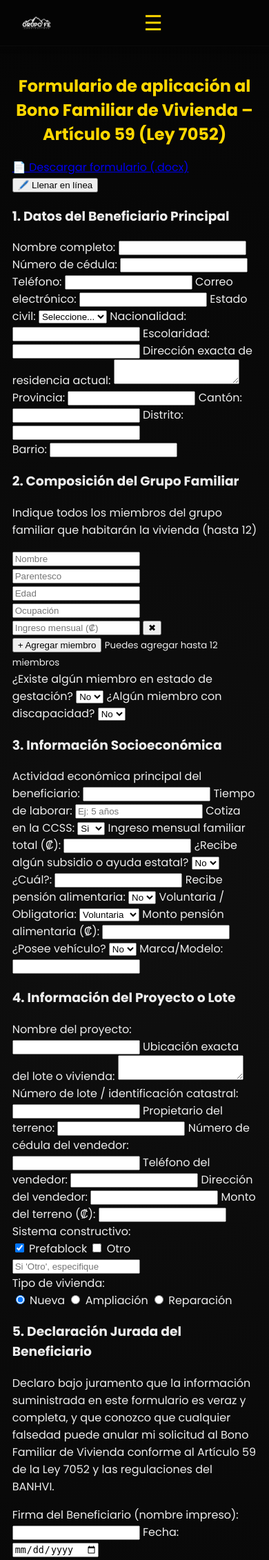
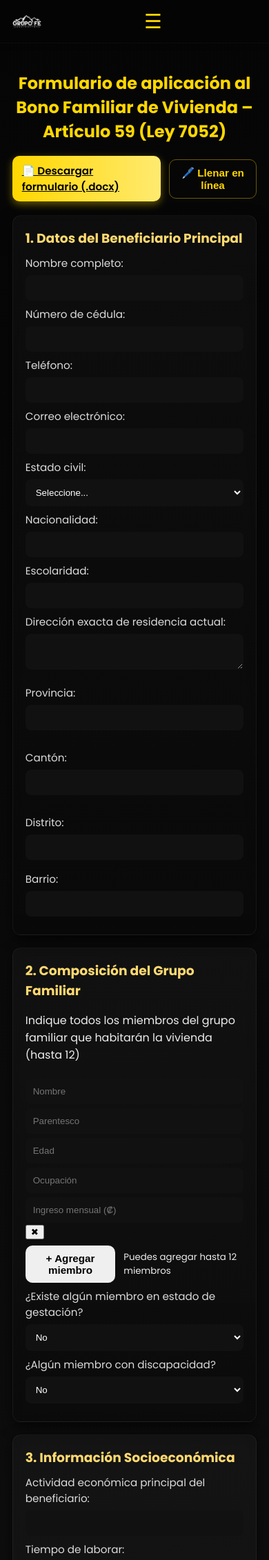
Before and after one commit to Shazan69-blip/p-gina-web, a Python web app: template templates/formulario.html in a window 390 px wide. Shown: the top 2262 px of the page at 69% size. Run offline with Jinja, Linux system fonts and the light colour scheme; the template is opened without the code that fills it, so the values that code supplies are empty.

Commit message:
Actualizo servicios.html y color de servicios.css

```diff
--- a/static/color de formulario.css
+++ b/static/color de formulario.css
@@ -48,7 +48,7 @@ body {
   letter-spacing: 1px;
 }
 
-/* ======= MENÚ PRINCIPAL ======= */
+/* ======= Menú ======= */
 .navbar ul {
   display: flex;
   gap: 22px;
@@ -69,60 +69,54 @@ body {
   color: #FFD700;
 }
 
-/* ======= BOTÓN HAMBURGUESA ======= */
+/* ======= Menú Hamburguesa ======= */
 .menu-toggle {
   display: none;
-  font-size: 1.9rem;
+  font-size: 1.8rem;
   color: #FFD700;
+  cursor: pointer;
   background: none;
   border: none;
-  cursor: pointer;
-  transition: transform 0.3s ease;
 }
 
-.menu-toggle.active {
-  transform: rotate(90deg);
-}
+/* ======= Menú móvil ======= */
+@media (max-width: 768px) {
+  .navbar {
+    padding: 10px 18px;
+  }
 
-/* ======= MENÚ MÓVIL ======= */
-@media (max-width: 850px) {
   .menu-toggle {
     display: block;
-    z-index: 1100;
   }
 
   .navbar ul {
     display: none;
     flex-direction: column;
-    background: rgba(10, 10, 10, 0.97);
+    background: rgba(10,10,10,0.98);
     position: absolute;
-    top: 64px;
-    right: 16px;
-    width: 220px;
+    top: 60px;
+    right: 0;
+    width: 80%;
+    max-width: 280px;
     padding: 18px;
-    border-radius: 12px;
-    box-shadow: 0 8px 20px rgba(0,0,0,0.6);
-    animation: fadeSlide 0.3s ease forwards;
+    border-radius: 8px 0 0 8px;
+    box-shadow: -4px 0 20px rgba(0,0,0,0.5);
+    transition: all 0.3s ease;
   }
 
-  .navbar ul.show {
+  .navbar ul.active {
     display: flex;
+    animation: slideIn 0.3s ease forwards;
   }
 
   .navbar ul li {
-    margin: 10px 0;
+    padding: 10px 0;
     text-align: right;
   }
 
   .navbar ul a {
-    display: block;
-    color: #FFD700;
+    color: #fff;
     font-size: 1.05rem;
-    padding: 6px 0;
-  }
-
-  .navbar ul a:hover {
-    color: #fff;
   }
 
   .logo h1 {
@@ -130,19 +124,19 @@ body {
   }
 }
 
-/* ======= ANIMACIÓN ======= */
-@keyframes fadeSlide {
+/* ======= Animación del menú ======= */
+@keyframes slideIn {
   from {
     opacity: 0;
-    transform: translateY(-10px);
+    transform: translateX(100%);
   }
   to {
     opacity: 1;
-    transform: translateY(0);
+    transform: translateX(0);
   }
 }
 
-/* ======= CONTENEDOR ======= */
+/* ======= Contenedor ======= */
 .contenedor {
   width: 94%;
   max-width: 1050px;
@@ -156,7 +150,131 @@ h2 {
   margin-bottom: 18px;
 }
 
-/* ======= FOOTER ======= */
+/* ======= Botones ======= */
+.btn {
+  padding: 10px 14px;
+  border-radius: 10px;
+  border: none;
+  cursor: pointer;
+  font-weight: 600;
+  position: relative;
+  overflow: hidden;
+  transition: all 0.3s ease;
+  font-size: 0.95rem;
+}
+
+.btn-gold {
+  background: linear-gradient(90deg, #FFD700, #ffea70);
+  color: #000;
+  box-shadow: 0 4px 12px rgba(255,215,0,0.4);
+}
+
+.btn-gold:hover {
+  transform: translateY(-1px);
+  box-shadow: 0 6px 20px rgba(255,215,0,0.5);
+}
+
+.btn-outline {
+  background: transparent;
+  border: 1px solid rgba(255,215,0,0.4);
+  color: #FFD700;
+}
+
+.btn-outline:hover {
+  background: rgba(255,215,0,0.1);
+}
+
+/* ======= Cards ======= */
+.card {
+  background: linear-gradient(180deg, rgba(255,255,255,0.03), rgba(0,0,0,0.1));
+  border: 1px solid rgba(255,255,255,0.05);
+  backdrop-filter: blur(6px);
+  padding: 18px;
+  border-radius: 12px;
+  margin: 18px 0;
+  box-shadow: 0 6px 20px rgba(0,0,0,0.6);
+  transition: all 0.3s ease;
+  animation: fadeInUp 0.5s ease both;
+}
+
+.card:hover {
+  transform: translateY(-2px);
+  box-shadow: 0 8px 24px rgba(0,0,0,0.4);
+}
+
+.card h3 {
+  color: #ffd970;
+  margin: 0 0 10px 0;
+}
+
+/* ======= Inputs ======= */
+label {
+  display: block;
+  margin: 8px 0;
+  color: #dcdcdc;
+  font-size: 0.95rem;
+}
+
+input,
+textarea,
+select {
+  width: 100%;
+  padding: 10px;
+  border-radius: 8px;
+  border: 1px solid transparent;
+  background: #111111;
+  color: #fff;
+  margin-top: 6px;
+  outline: none;
+  transition: all 0.25s ease;
+}
+
+input:focus,
+textarea:focus,
+select:focus {
+  border: 1px solid #FFD700;
+  box-shadow: 0 0 10px rgba(255,215,0,0.2);
+  background: #0a0a0a;
+}
+
+textarea {
+  resize: vertical;
+}
+
+/* ======= Layout ======= */
+.row {
+  display: flex;
+  gap: 12px;
+  flex-wrap: wrap;
+}
+
+.row label {
+  flex: 1 1 250px;
+}
+
+.row-actions {
+  display: flex;
+  gap: 12px;
+  align-items: center;
+  margin-top: 8px;
+}
+
+.top-actions {
+  display: flex;
+  justify-content: space-between;
+  align-items: center;
+  margin-bottom: 20px;
+  gap: 12px;
+}
+
+.form-actions {
+  display: flex;
+  gap: 12px;
+  justify-content: flex-end;
+  margin-top: 18px;
+}
+
+/* ======= Footer ======= */
 .foot {
   border-top: 1px solid rgba(255,255,255,0.05);
   text-align: center;
@@ -165,3 +283,9 @@ h2 {
   color: #aaa;
   font-size: 0.85rem;
 }
+
+/* ======= Animaciones ======= */
+@keyframes fadeInUp {
+  from { opacity: 0; transform: translateY(20px); }
+  to { opacity: 1; transform: translateY(0); }
+}
```
